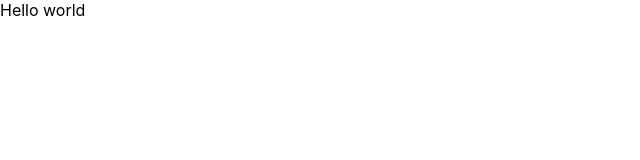
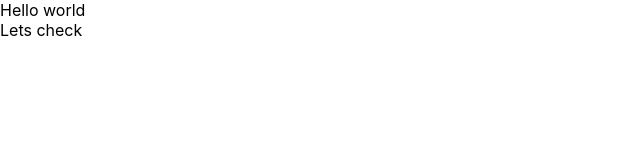
Before and after one commit to nikhila29/Laundry-service-project, a React (Create React App) app in the folder laundry-frontend/: page / in a window 1280 px wide. Shown: the top 160 px of the page, without its empty margins (0-640 px from the left). Built offline with nearby package versions, Linux system fonts and the light colour scheme.

Commit message:
lets check

```diff
--- a/laundry-frontend/src/components/register/register.js
+++ b/laundry-frontend/src/components/register/register.js
@@ -6,6 +6,7 @@ export default function Landing_page() {
   return (
       <div className="container">
           <div>Hello world</div>
+          <div>Lets check</div>
       </div>
   )
 }
```
Also changed, not shown: 1 other file (tests, documents, lock files or other folders).
